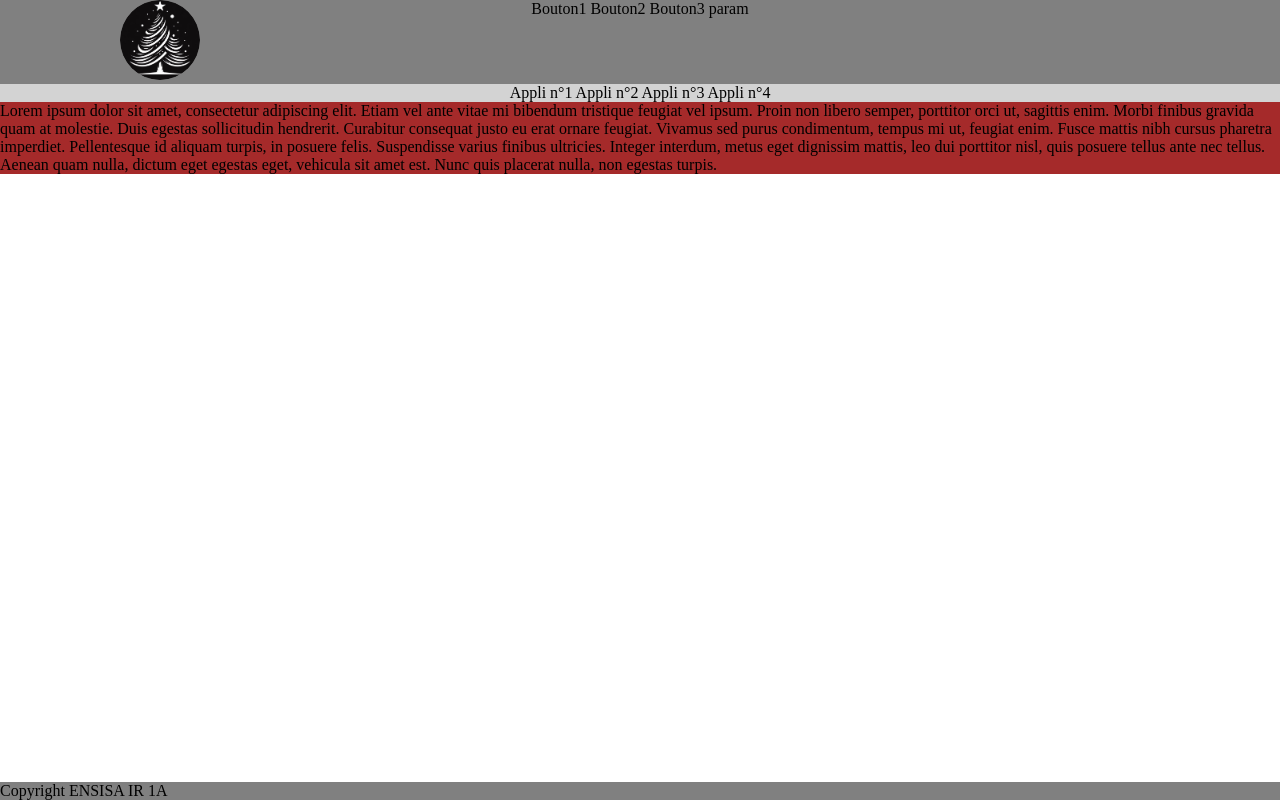
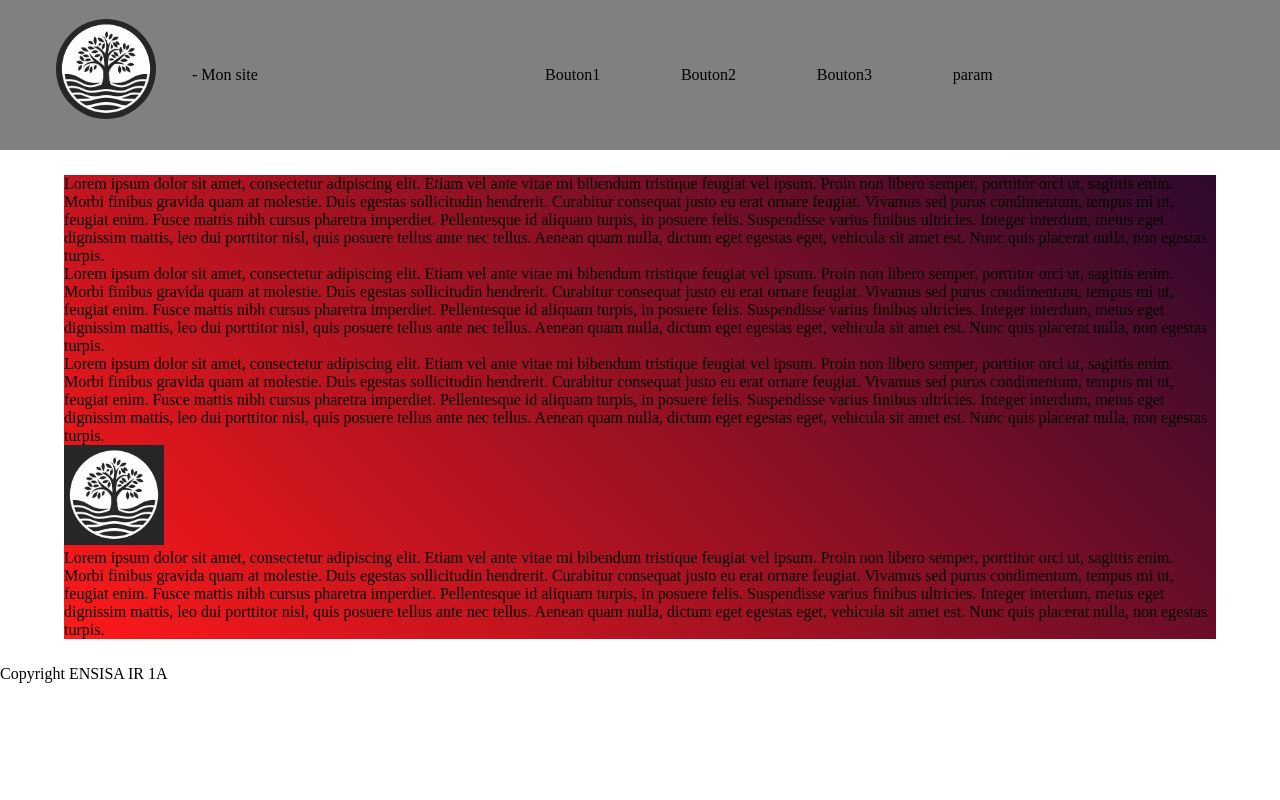
Before and after one commit to Burn3rII/Nuit-de-l-info, a Django app: template nuitinfo/exemple/templates/exemple/index.html in a window 1280 px wide. Run offline with Django 3.2, Linux system fonts and the light colour scheme; the template is opened without the code that fills it, so the values that code supplies are empty.

Commit message:
commit correct

```diff
--- a/nuitinfo/exemple/static/exemple/style.css
+++ b/nuitinfo/exemple/static/exemple/style.css
@@ -1,9 +1,6 @@
 *{
     margin: 0;
     padding: 0;
-}
-img{
-    border-radius: 100%;
 }
 #bande-top{
     background-color: grey;
@@ -11,41 +8,43 @@ img{
     text-align: center;
     display: flex;
     width : 100%;
+    height: 5%;
+}
+
+.head-left img{
+    border-radius: 100%;
+    display: inline-block;
+    margin-left: 10%;
+    margin-top: 10%;
+}
+#title{
+    margin: 100% 0;
+    text-align:center;
+    display: inline-block;
 
 }
-#nav-top{
-    text-align: center;
-    background-color: lightgray;
+
+.head-left{
+    display: inline-block;
+    width:15%;
+}
+
+.head-right{
+    margin:auto;
+    width:60%;
+    height:100%;
 
 }
-ul{
+.head-right ul{
     list-style-type: none;
-
 }
-li{
-    display : inline-block;
-
-}
-#bouton{
-    width:50%;
-
-}
-#logo{
-    width:25%;
+.head-right ul li{
+    display:inline-block;
+    padding: 5%;
 }
 
-#logo p{
-    text-align: left;
+section {
+    background-image: linear-gradient(45deg,rgba(255, 0, 0, 0.902), rgb(46, 9, 46));
+    margin:2% 5%;
 }
-
-footer{
-    background-color: grey;
-    position: absolute;
-    bottom: 0px;
-    width:100%;
-}
-#corps-page {
-
-    height: 100%;
-    background-color: brown;
-}
+/*test*/
--- a/nuitinfo/exemple/templates/exemple/baseLayout.html
+++ b/nuitinfo/exemple/templates/exemple/baseLayout.html
@@ -10,7 +10,7 @@
         {% endblock %}
     </head>
     <body>
-        <header>
+        <header id="bande-top">
             {% block header %} {% endblock %}
         </header>
         {% block content %} {% endblock %}
--- a/nuitinfo/exemple/templates/exemple/index.html
+++ b/nuitinfo/exemple/templates/exemple/index.html
@@ -2,11 +2,14 @@
 {% load static %}
 
 {% block header %}
-<section id="bande-top">
-    <div id="logo" class="div">
-        <img src="{% static 'exemple/img/Logo_Site.png' %}" alt="Logo représentant un sapin" height="80px" width="80px" />
+
+    <div class="head-left">
+        <img src="{% static 'exemple/img/logo.png' %}" alt="Logo représentant un arbre" height="100px" width="100px" />
     </div>
-    <div id="bouton" class="div">
+    <div>
+        <p id="title">- Mon site</p>
+    </div>
+    <div class="head-right">
         <ul>
             <li id="bouton1" href>Bouton1</li>
             <li id="bouton2" href>Bouton2</li>
@@ -14,19 +17,10 @@
             <li id="param" href>param</li>
         </ul>
     </div>
-</section>
-<div id="nav-top">
-    <nav>
-        <a>Appli n°1</a>
-        <a>Appli n°2</a>
-        <a>Appli n°3</a>
-        <a>Appli n°4</a>
-    </nav>
-</div>
 {%endblock %}
 
 {% block content %}
-<section id="corps-page">
+<section >
     <p>Lorem ipsum dolor sit amet, consectetur adipiscing elit.
         Etiam vel ante vitae mi bibendum tristique feugiat vel ipsum.
         Proin non libero semper, porttitor orci ut, sagittis enim.
@@ -39,6 +33,43 @@
         Integer interdum, metus eget dignissim mattis, leo dui porttitor nisl, quis posuere tellus ante nec tellus.
         Aenean quam nulla, dictum eget egestas eget, vehicula sit amet est.
         Nunc quis placerat nulla, non egestas turpis.</p>
+    <p>Lorem ipsum dolor sit amet, consectetur adipiscing elit.
+            Etiam vel ante vitae mi bibendum tristique feugiat vel ipsum.
+            Proin non libero semper, porttitor orci ut, sagittis enim.
+            Morbi finibus gravida quam at molestie.
+            Duis egestas sollicitudin hendrerit.
+            Curabitur consequat justo eu erat ornare feugiat.
+            Vivamus sed purus condimentum, tempus mi ut, feugiat enim.
+            Fusce mattis nibh cursus pharetra imperdiet. Pellentesque id aliquam turpis, in posuere felis.
+            Suspendisse varius finibus ultricies.
+            Integer interdum, metus eget dignissim mattis, leo dui porttitor nisl, quis posuere tellus ante nec tellus.
+            Aenean quam nulla, dictum eget egestas eget, vehicula sit amet est.
+            Nunc quis placerat nulla, non egestas turpis.</p>
+    <p>Lorem ipsum dolor sit amet, consectetur adipiscing elit.
+                Etiam vel ante vitae mi bibendum tristique feugiat vel ipsum.
+                Proin non libero semper, porttitor orci ut, sagittis enim.
+                Morbi finibus gravida quam at molestie.
+                Duis egestas sollicitudin hendrerit.
+                Curabitur consequat justo eu erat ornare feugiat.
+                Vivamus sed purus condimentum, tempus mi ut, feugiat enim.
+                Fusce mattis nibh cursus pharetra imperdiet. Pellentesque id aliquam turpis, in posuere felis.
+                Suspendisse varius finibus ultricies.
+                Integer interdum, metus eget dignissim mattis, leo dui porttitor nisl, quis posuere tellus ante nec tellus.
+                Aenean quam nulla, dictum eget egestas eget, vehicula sit amet est.
+                Nunc quis placerat nulla, non egestas turpis.</p>
+                <img src="{% static 'exemple/img/logo.png' %}" alt="Logo représentant un arbre" height="100px" width="100px" />
 
+    <p>Lorem ipsum dolor sit amet, consectetur adipiscing elit.
+                    Etiam vel ante vitae mi bibendum tristique feugiat vel ipsum.
+                    Proin non libero semper, porttitor orci ut, sagittis enim.
+                    Morbi finibus gravida quam at molestie.
+                    Duis egestas sollicitudin hendrerit.
+                    Curabitur consequat justo eu erat ornare feugiat.
+                    Vivamus sed purus condimentum, tempus mi ut, feugiat enim.
+                    Fusce mattis nibh cursus pharetra imperdiet. Pellentesque id aliquam turpis, in posuere felis.
+                    Suspendisse varius finibus ultricies.
+                    Integer interdum, metus eget dignissim mattis, leo dui porttitor nisl, quis posuere tellus ante nec tellus.
+                    Aenean quam nulla, dictum eget egestas eget, vehicula sit amet est.
+                    Nunc quis placerat nulla, non egestas turpis.</p>
 </section>
 {% endblock %}
```
